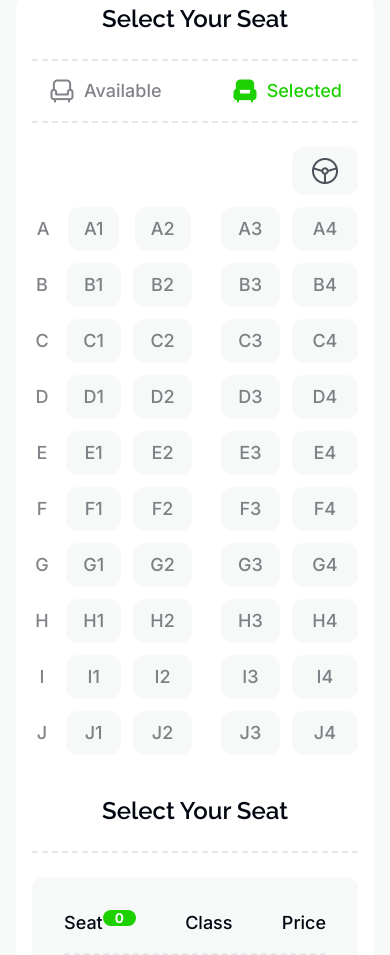
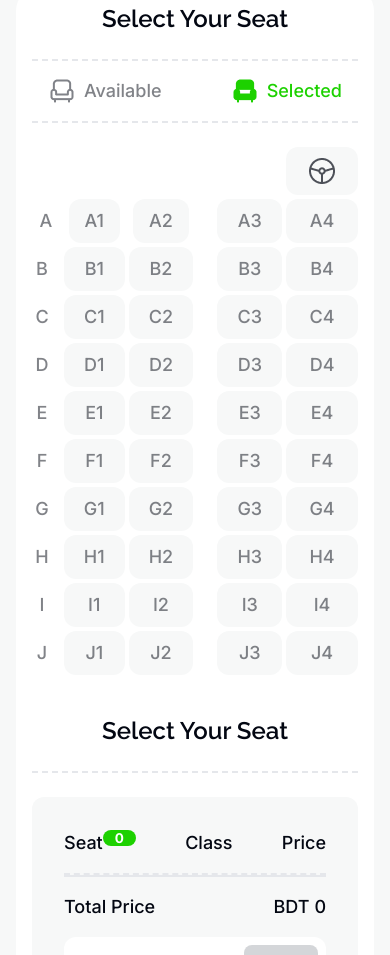
Before and after one commit to aisajid/BD-Travels-System, a plain HTML site: page index.html in a window 390 px wide. Shown: the part 2896-3851 px from the top of the page. Drawn offline with nearby package versions, Linux system fonts and the light colour scheme.

Commit message:
fixed some bugs

```diff
--- a/index.html
+++ b/index.html
@@ -303,9 +303,9 @@
                     </div>
 
                     <!-- try with grid: -->
-                    <div id="seat-container" class="grid grid-cols-[auto_auto_auto_5px_auto_auto]
+                    <div id="seat-container" class="grid grid-cols-[auto_auto_auto_5%_auto_auto]
                     md:grid-cols-[auto_auto_auto_auto_auto_auto]
-                     leading-3 gap-3 md:gap-6 items-center mx-auto">
+                      gap-1 md:gap-6 items-center mx-auto leading-3">
                         <div></div>
                         <div></div>
                         <div></div>
```
